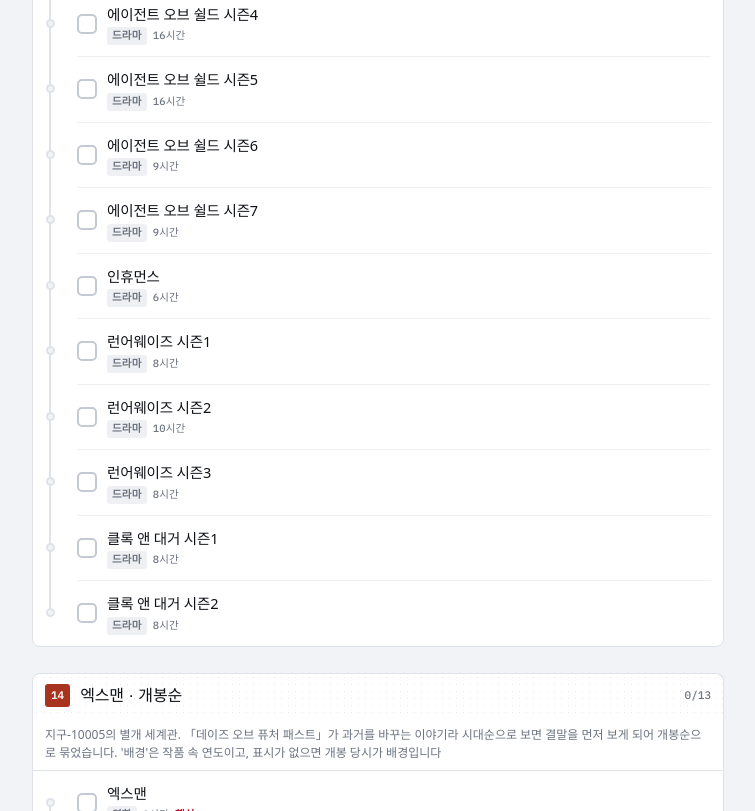
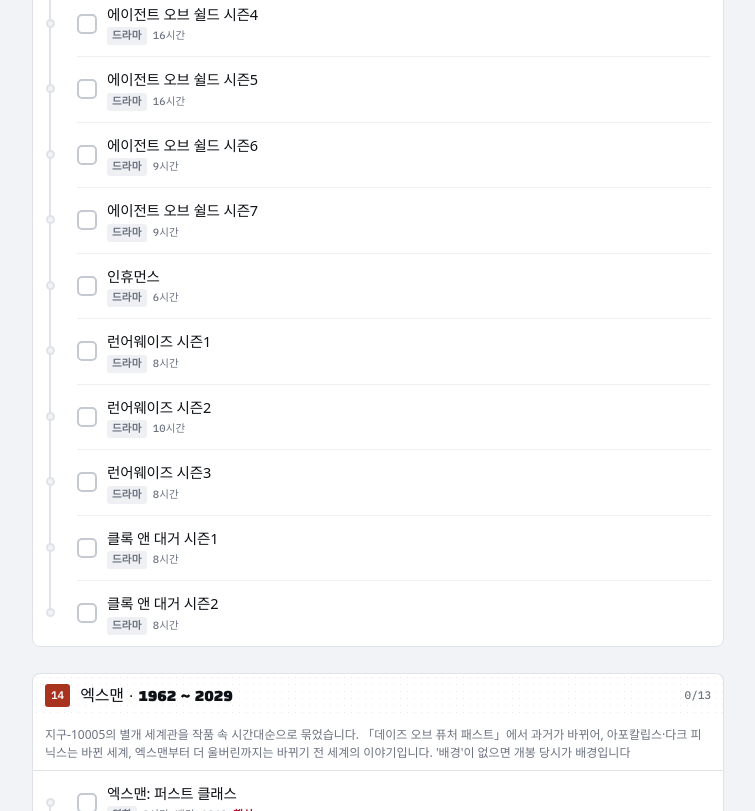
Before and after one commit to SimEunryeol/mcu-tracker, a plain HTML site: page index.html in a window 1280 px wide. Shown: the part 6433-7244 px from the top of the page, without its empty margins (262-1017 px from the left). Drawn offline with Linux system fonts and the light colour scheme; a web font is replaced by a local one.

Commit message:
엑스맨을 다시 작품 속 시간대순으로
사용자가 결말을 먼저 보게 되더라도 시간대순을 원해 개봉순에서 되돌렸다.
1845년은 오프닝 몽타주뿐이고 본편은 1970년대라, 가이드 다수를 따라
퍼스트 클래스(1962)를 엑스맨 탄생: 울버린보다 앞에 두었다.

시간대순으로 보면 데이즈 오브 퓨처 패스트 뒤에 바뀐 세계와 바뀌기 전
세계가 번갈아 나오므로, 어느 작품이 어느 세계인지 섹션 주석에 적었다.
배경 연도 표시와 데드풀과 울버린 앞 경유 안내는 그대로 둔다.

Co-Authored-By: Claude Opus 5.5 <noreply@anthropic.com>
Claude-Session: https://claude.ai/code/session_015LD6kXzbr3uCBvbcr4M5iJ

```diff
--- a/index.html
+++ b/index.html
@@ -228,7 +228,7 @@ const DATA=[
      ["가디언즈 오브 갤럭시 홀리데이 스페셜","스페셜",44,0],
      ["블랙 팬서: 와칸다 포에버","영화",161,1],
      ["아이언하트","드라마",270,0]]},
- {n:"10",t:"2026",c:"--c10",note:"양자 영역과 신성한 시간선이 동시에 흔들린다. 「데드풀과 울버린」 전에 14번 엑스맨을 개봉순으로 보고 오세요. 상단 '다음'이 순서대로 안내합니다",
+ {n:"10",t:"2026",c:"--c10",note:"양자 영역과 신성한 시간선이 동시에 흔들린다. 「데드풀과 울버린」 전에 14번 엑스맨을 보고 오세요. 상단 '다음'이 순서대로 안내합니다",
   i:[["앤트맨과 와스프: 퀀텀매니아","영화",125,1],
      ["가디언즈 오브 갤럭시 Vol.3","영화",150,1],
      ["시크릿 인베이젼","드라마",300,0],
@@ -259,21 +259,21 @@ const DATA=[
      ["런어웨이즈 시즌1","드라마",480,0],["런어웨이즈 시즌2","드라마",585,0],
      ["런어웨이즈 시즌3","드라마",450,0],
      ["클록 앤 대거 시즌1","드라마",450,0],["클록 앤 대거 시즌2","드라마",450,0]]},
- {n:"14",t:"엑스맨 · 개봉순",c:"--c14",x:1,
-  note:"지구-10005의 별개 세계관. 「데이즈 오브 퓨처 패스트」가 과거를 바꾸는 이야기라 시대순으로 보면 결말을 먼저 보게 되어 개봉순으로 묶었습니다. '배경'은 작품 속 연도이고, 표시가 없으면 개봉 당시가 배경입니다",
-  i:[["엑스맨","영화",104,1],
+ {n:"14",t:"엑스맨 · 1962 ~ 2029",c:"--c14",x:1,
+  note:"지구-10005의 별개 세계관을 작품 속 시간대순으로 묶었습니다. 「데이즈 오브 퓨처 패스트」에서 과거가 바뀌어, 아포칼립스·다크 피닉스는 바뀐 세계, 엑스맨부터 더 울버린까지는 바뀌기 전 세계의 이야기입니다. '배경'이 없으면 개봉 당시가 배경입니다",
+  i:[["엑스맨: 퍼스트 클래스","영화",132,1,null,"1962"],
+     ["엑스맨 탄생: 울버린","영화",107,0,null,"1970년대"],
+     ["엑스맨: 데이즈 오브 퓨처 패스트","영화",132,1,null,"1973·2023"],
+     ["엑스맨: 아포칼립스","영화",144,0,null,"1983"],
+     ["다크 피닉스","영화",114,0,null,"1992"],
+     ["엑스맨","영화",104,1],
      ["엑스맨 2","영화",134,1],
      ["엑스맨: 최후의 전쟁","영화",104,0],
-     ["엑스맨 탄생: 울버린","영화",107,0,null,"1970년대"],
-     ["엑스맨: 퍼스트 클래스","영화",132,1,null,"1962"],
      ["더 울버린","영화",126,0],
-     ["엑스맨: 데이즈 오브 퓨처 패스트","영화",132,1,null,"1973·2023"],
      ["데드풀","영화",108,1],
-     ["엑스맨: 아포칼립스","영화",144,0,null,"1983"],
-     ["로건","영화",137,1,null,"2029"],
      ["데드풀 2","영화",119,1],
-     ["다크 피닉스","영화",114,0,null,"1992"],
-     ["뉴 뮤턴트","영화",94,0]]},
+     ["뉴 뮤턴트","영화",94,0],
+     ["로건","영화",137,1,null,"2029"]]},
  {n:"15",t:"엑스맨 별계 드라마",c:"--c15",x:1,
   note:"영화와도 서로와도 연속성이 이어지지 않습니다. 독립된 이야기로 보세요",
   i:[["리전 시즌1","드라마",440,0],["리전 시즌2","드라마",550,0],
```
